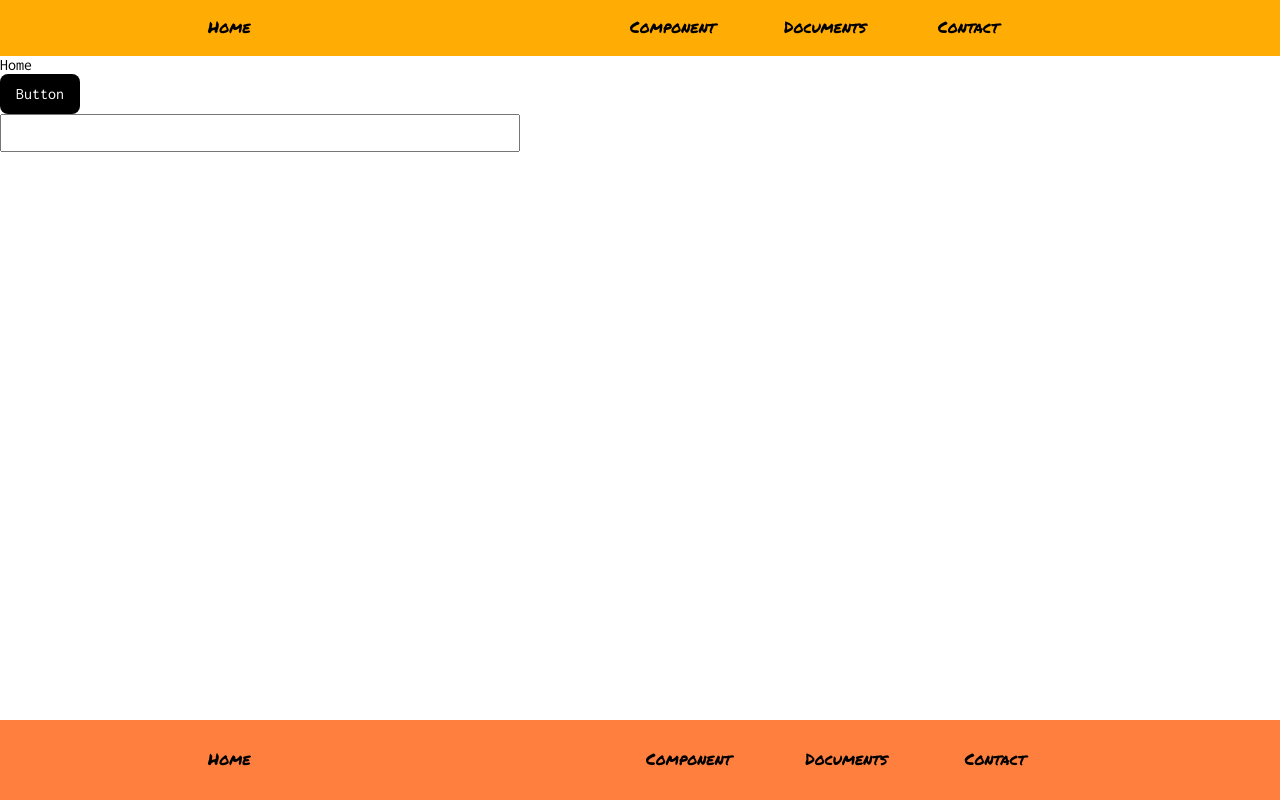
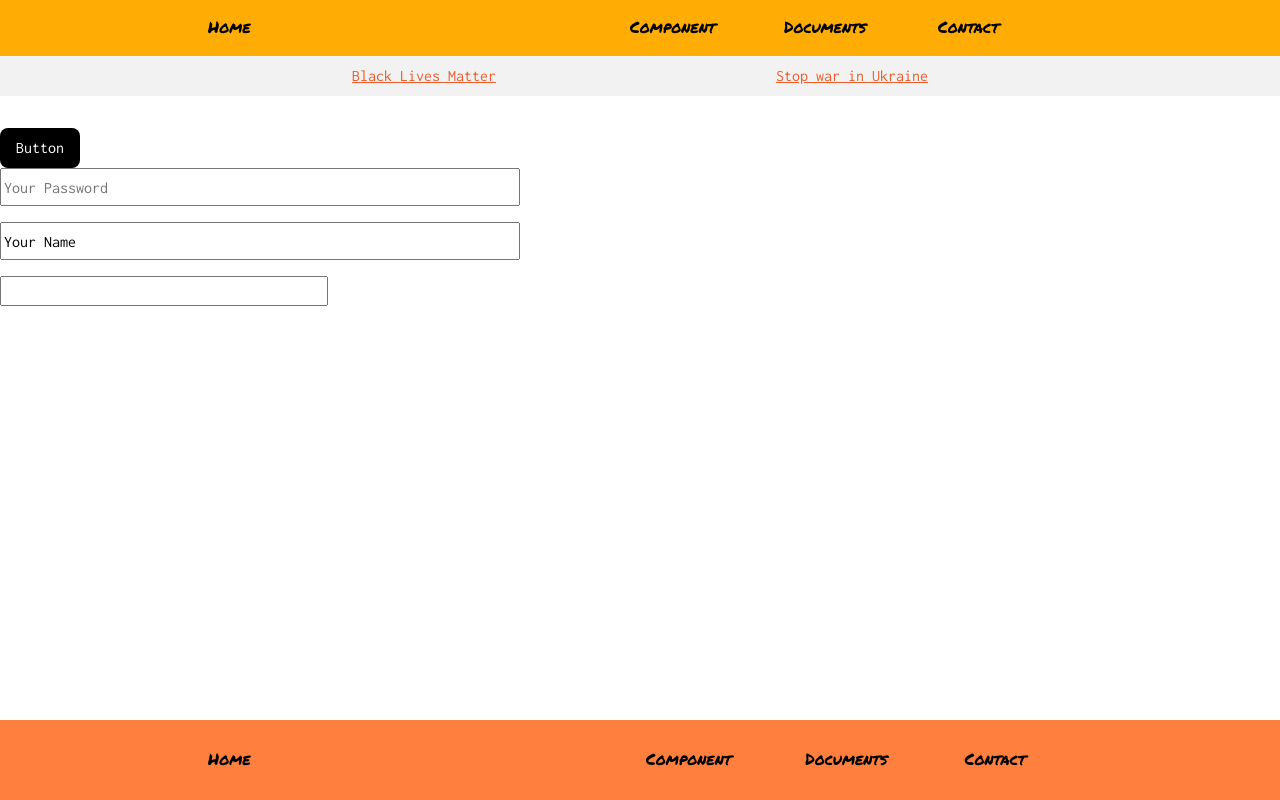
Before and after one commit to zzafergok/component-snippets, a React (Vite) app: page / in a window 1280 px wide. Built offline with nearby package versions, Linux system fonts and the light colour scheme.

Commit message:
Added `SubHeader`component. Changed input and button component of path name  and component name

```diff
--- a/src/pages/home.tsx
+++ b/src/pages/home.tsx
@@ -1,14 +1,17 @@
 import Header from "../block/header";
-import Button from "../components/button";
-import DefaultInput from "../components/input/default_input";
+import InputIndex from "../components/input/index";
+import ButtonIndex from "../components/button/index";
+import SubHeader from "../block/sub_header";
 
 function Home() {
-  const calistim = () => alert("Calisti");
   return (
     <>
-      Home
-      <Button onClick={calistim} />
-      <DefaultInput type="number" />
+      <SubHeader
+        leftText="Black Lives Matter"
+        rightText="Stop war in Ukraine"
+      />
+      <ButtonIndex />
+      <InputIndex />
     </>
   );
 }
```
